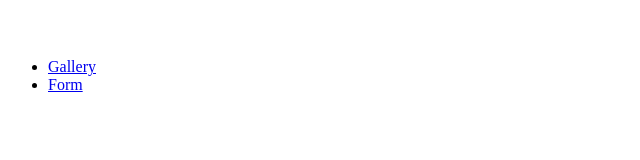
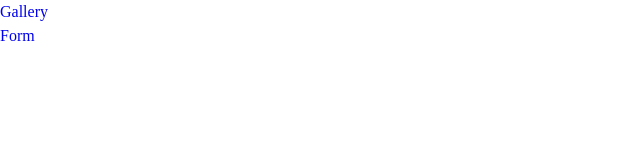
Before and after one commit to MaksKarpov961/goit-js-hw-09, a plain HTML site: page index.html in a window 1280 px wide. Shown: the whole page, without its empty margins (0-640 px from the left). Drawn offline with Linux system fonts and the light colour scheme.

Commit message:
Deploying to gh-pages from @ MaksKarpov961/goit-js-hw-09@694d7f794d59b0844723c7bda22eb4402f575522 🚀

```diff
--- /dev/null
+++ b/01-gallery.js
@@ -0,0 +1,2 @@
+import"./assets/modulepreload-polyfill-B5Qt9EMX.js";/* empty css                      */console.log("gallery");
+//# sourceMappingURL=01-gallery.js.map
--- /dev/null
+++ b/02-form.js
@@ -0,0 +1,2 @@
+import"./assets/modulepreload-polyfill-B5Qt9EMX.js";/* empty css                      */console.log("form");
+//# sourceMappingURL=02-form.js.map
--- /dev/null
+++ b/assets/styles-xcoMlOHa.css
@@ -0,0 +1 @@
+*,*:before,*:after{box-sizing:border-box}ul[class],ol[class]{padding:0}body,h1,h2,h3,h4,p,ul[class],ol[class],li,dl,dd{margin:0}body{min-height:100vh;scroll-behavior:smooth;text-rendering:optimizeSpeed;line-height:1.5}ul[class],ol[class]{list-style:none}a{text-decoration:none}img{max-width:100%;height:auto;display:block}input,button,textarea,select{font:inherit}
--- a/index.html
+++ b/index.html
@@ -5,25 +5,19 @@
     <link rel="icon" type="image/svg+xml" href="/goit-js-hw-09/favicon.svg" />
     <meta name="viewport" content="width=device-width, initial-scale=1.0" />
     <title>Goit-js-hw-09</title>
-    <link rel="stylesheet" crossorigin href="/goit-js-hw-09/assets/styles-B_SY1GJM.css">
+    <link rel="stylesheet" crossorigin href="/goit-js-hw-09/assets/styles-xcoMlOHa.css">
   </head>
   <body>
     <header class="header">
   <div class="container">
     <nav class="nav">
-      <a class="nav-logo" href="./index.html" aria-label="Site logo">
-        <svg class="nav-logo-icon" width="100" height="30">
-          <use href="img/sprite.svg#logo"></use>
-        </svg>
-      </a>
+      <a class="nav-logo" href="./index.html" aria-label="Site logo"> </a>
       <ul class="nav-list">
         <li class="nav-item">
-          <a class="nav-link {=$highlight-act}" href="./01-gallery.html"
-            >Gallery</a
-          >
+          <a class="nav-link" href="./01-gallery.html">Gallery</a>
         </li>
         <li class="nav-item">
-          <a class="nav-link {=$highlight-curr}" href="./02-form.html">Form</a>
+          <a class="nav-link" href="./02-form.html">Form</a>
         </li>
       </ul>
     </nav>
```
Also changed, not shown: 01-gallery.html (+4 -3 lines), 02-form.html (+4 -3 lines), assets/styles-B_SY1GJM.css (deleted), 2 other files.
